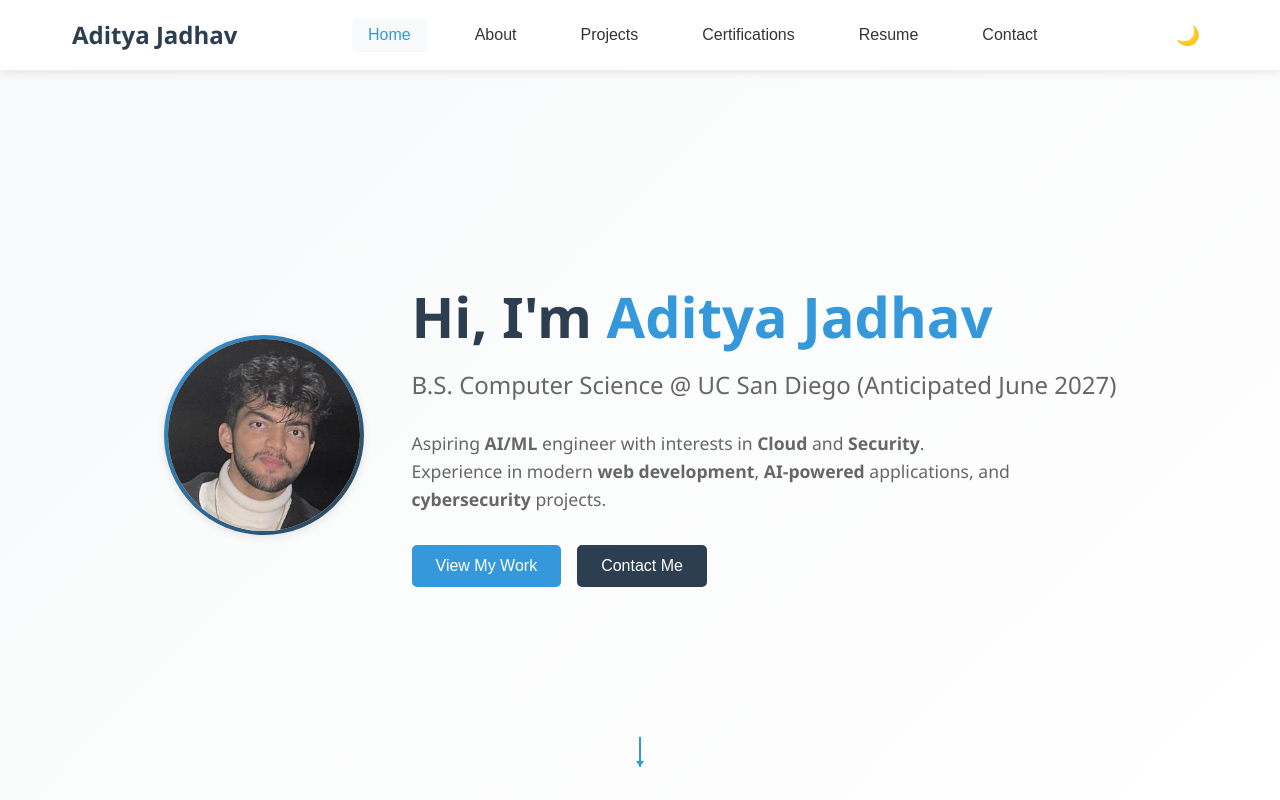
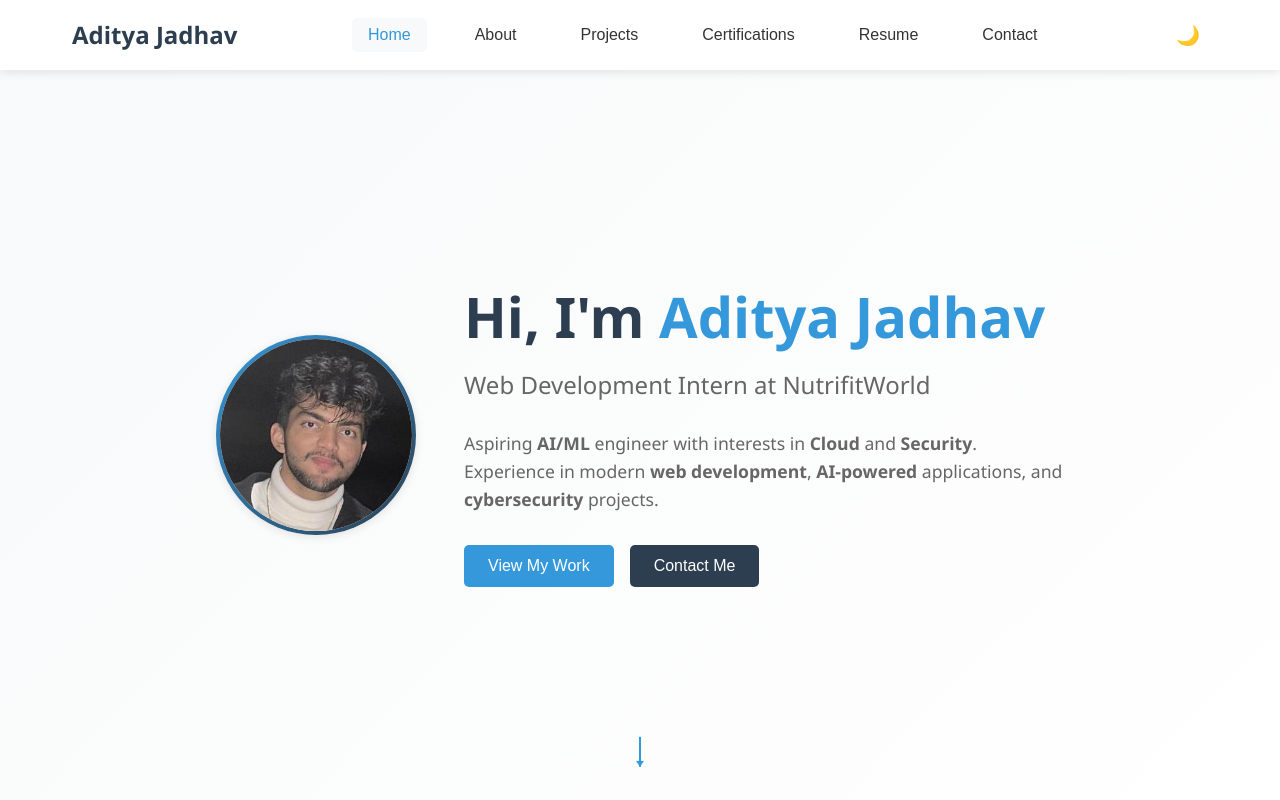
Before and after one commit to AdityaJadhav17/AdityaJadhav17.github.io, a React (Vite) app: page / in a window 1280 px wide. Shown: the top 800 px of the page. Built offline with nearby package versions, Linux system fonts and the light colour scheme.

Commit message:
Update Home.jsx

```diff
--- a/src/components/Home.jsx
+++ b/src/components/Home.jsx
@@ -1,8 +1,8 @@
 import './Home.css'
 
 const Home = () => {
-  // CHANGED: Use a public-file path for your photo (put the image in /public)
-  const profileSrc = "/aditya-profile.jpeg" // e.g., /public/aditya-profile.jpg
+
+  const profileSrc = "/aditya-profile.jpeg"
 
   return (
     <section id="home" className="home">
@@ -10,11 +10,10 @@ const Home = () => {
         <div className="home-content">
           <div className="profile-section">
             <div className="profile-image">
-              {/* CHANGED: replaced placeholder with your real profile picture */}
               <img
                 src={profileSrc}
                 alt="Aditya Jadhav headshot"
-                className="profile-photo" // CHANGED
+                className="profile-photo"
                 loading="eager"
                 width={200}
                 height={200}
@@ -26,12 +25,10 @@ const Home = () => {
                 Hi, I'm <span className="highlight">Aditya Jadhav</span>
               </h1>
 
-              {/* CHANGED: new subtitle with anticipated graduation */}
               <h2 className="hero-subtitle">
-                B.S. Computer Science @ UC San Diego (Anticipated June 2027)
+                Web Development Intern at NutrifitWorld
               </h2>
 
-              {/* CHANGED: sharper positioning — AI/ML + Cloud/Security + experience */}
               <p className="hero-description">
                 Aspiring <strong>AI/ML</strong> engineer with interests in <strong>Cloud</strong> and <strong>Security</strong>.
                 Experience in modern <strong>web development</strong>, <strong>AI-powered</strong> applications, and <strong>cybersecurity</strong> projects.
@@ -52,7 +49,7 @@ const Home = () => {
                     document.getElementById('contact').scrollIntoView({ behavior: 'smooth' })
                   }
                 >
-                  Contact Me {/* CHANGED: clearer CTA text */}
+                  Contact Me
                 </button>
               </div>
             </div>
```
